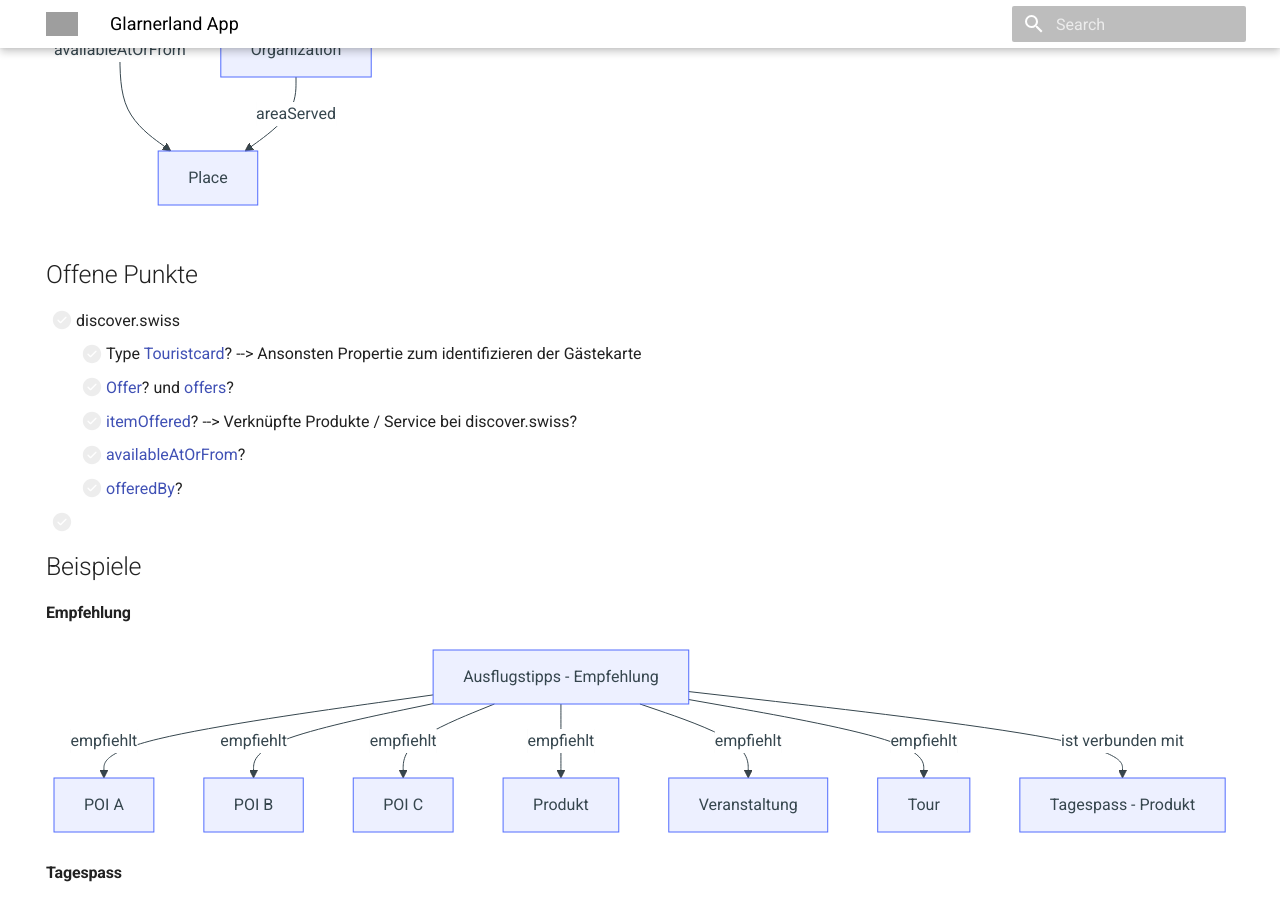
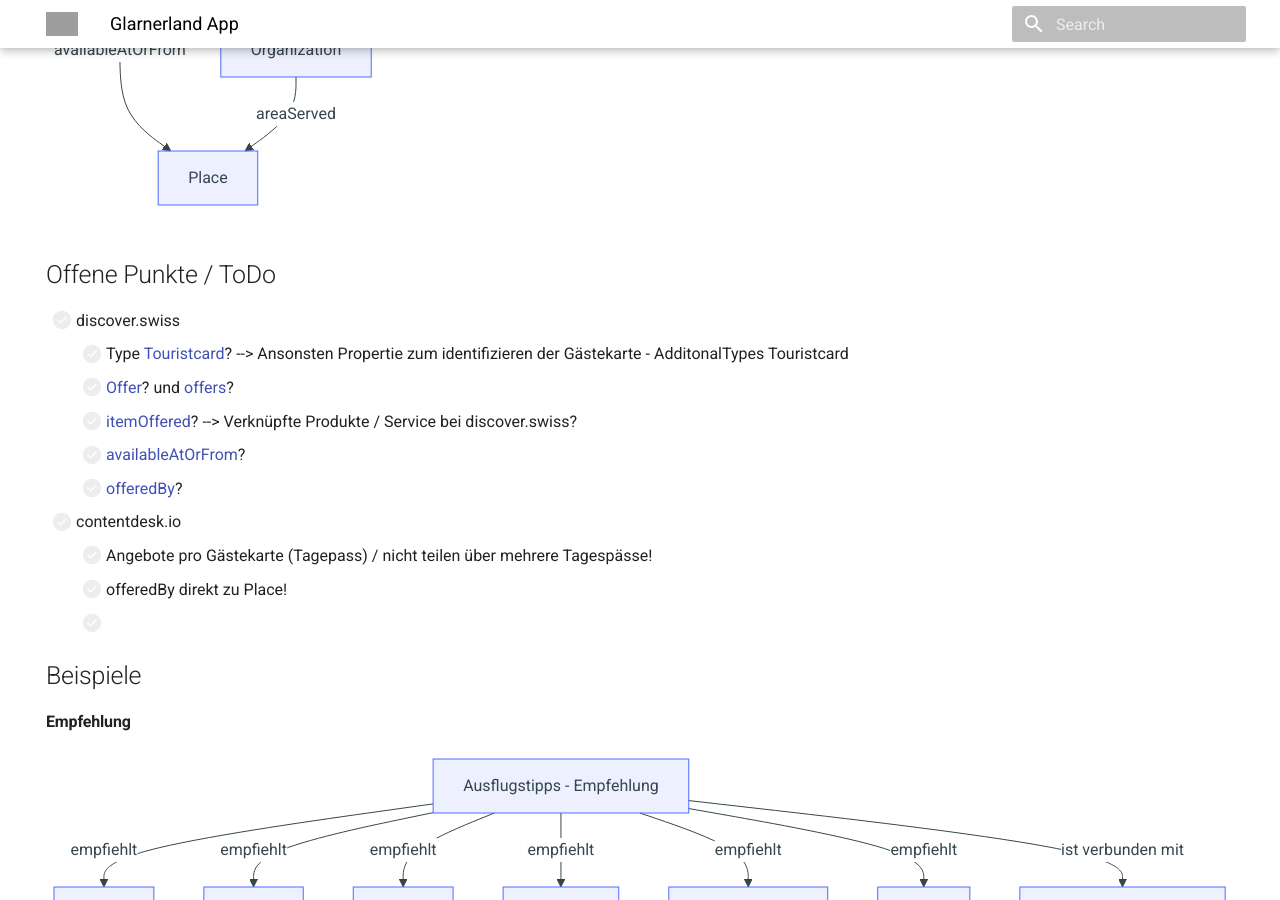
Before and after one commit to tsolenthaler/docs.contentdesk.io, an MkDocs documentation site: the page built from docs/projects/glarnerlandApp.md, in a window 1280 px wide and 900 px high, scrolled down 3957 px. Built offline with MkDocs 1.6.1 and Material for MkDocs 9.7.7, drawn with Linux system fonts in a browser that asks for light colours; some of the changed text lies outside the part shown; grey boxes are pictures that could not be loaded.

````diff
--- a/docs/projects/glarnerlandApp.md
+++ b/docs/projects/glarnerlandApp.md
@@ -290,15 +290,19 @@
     Organization-->|makesOffer|Offer
 ```
 
-## Offene Punkte
+## Offene Punkte / ToDo
 
 - [ ] discover.swiss
-    * [ ] Type [Touristcard]? --> Ansonsten Propertie zum identifizieren der Gästekarte
+    * [ ] Type [Touristcard]? --> Ansonsten Propertie zum identifizieren der Gästekarte - AdditonalTypes Touristcard
     * [ ] [Offer]? und [offers]?
     * [ ] [itemOffered]? --> Verknüpfte Produkte / Service bei discover.swiss?
     * [ ] [availableAtOrFrom]?
     * [ ] [offeredBy]?
-- [ ]
+- [ ] contentdesk.io
+    * [ ] Angebote pro Gästekarte (Tagepass) / nicht teilen über mehrere Tagespässe!
+    * [ ] offeredBy direkt zu Place!
+    * [ ]
+
 
 
 ## Beispiele
````
Also changed, not shown: other parts of docs/projects/glarnerlandApp.md (+8 -8 lines).
